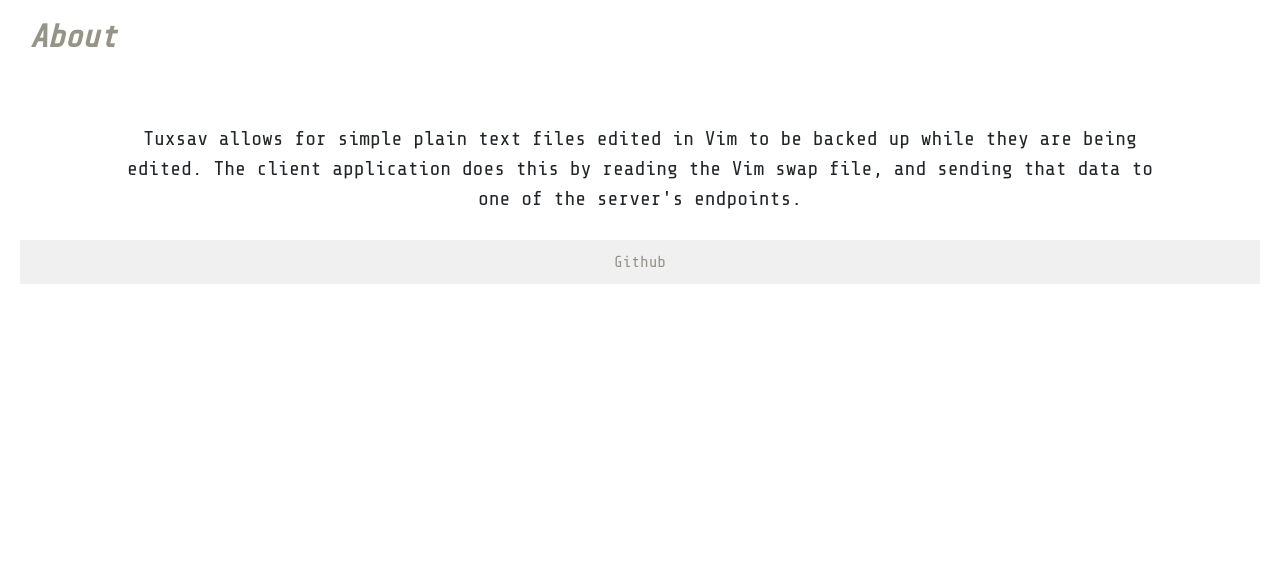
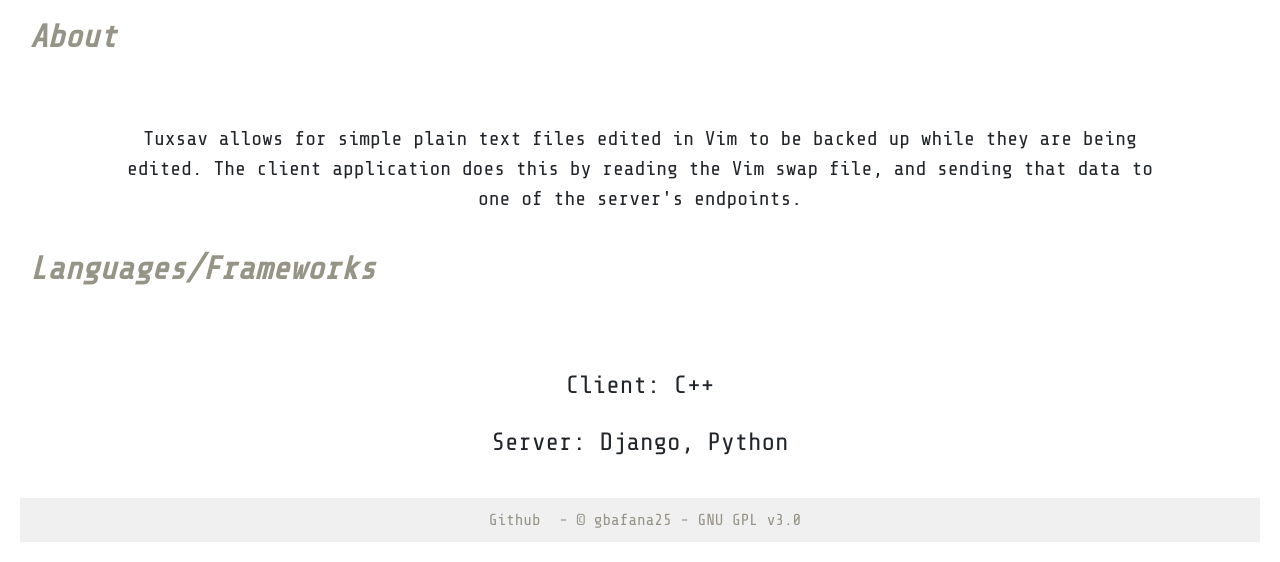
Before and after one commit to gbafana25/tuxsav, a Django app: page / in a window 1280 px wide. Shown: the part 314-876 px from the top of the page. Before the commit the page ends 598 px from the top, so only its background shows below. Run offline with Django 4.2, Linux system fonts and the light colour scheme.

Commit message:
added more to home page/css

```diff
--- a/server/cloud/static/home.css
+++ b/server/cloud/static/home.css
@@ -21,6 +21,7 @@ footer {
 	text-align: center;
 	text-decoration: none;
 	background-color: #f0f0f0;
+	color: #969387;
 }
 
 .foot-link {
@@ -34,6 +35,15 @@ footer {
 	padding-left: 90px;
 	padding-right: 90px;
 	font-size: 20px;
+}
+
+.lang-list {
+	text-align: center;
+	padding-top: 50px;
+	padding-left: 90px;
+	padding-right: 90px;
+	font-size: 25px;
+	list-style: none;
 }
 
 .title {
--- a/server/cloud/templates/cloud/home.html
+++ b/server/cloud/templates/cloud/home.html
@@ -16,6 +16,11 @@
 	<p class="description">
 		Tuxsav allows for simple plain text files edited in Vim to be backed up while they are being edited. The client application does this by reading the Vim swap file, and sending that data to one of the server's endpoints.
 	</p>
+	<h2 class="section-heading">Languages/Frameworks</h2>
+	<ul class="lang-list">
+	<li>Client: C++</li>
+	<li>Server: Django, Python</li>
+	</ul>
 </body>
 
-<footer><a class="foot-link" href="https://github.com/gbafana25/tuxsav">Github</a></footer>
+<footer><a class="foot-link" href="https://github.com/gbafana25/tuxsav">Github</a> - &copy; gbafana25 - GNU GPL v3.0</footer>
--- a/server/cloud/templates/cloud/signup.html
+++ b/server/cloud/templates/cloud/signup.html
@@ -19,6 +19,6 @@
 	<input class="login-input"type="password" id="password" name="password" value="{{ password }}" required><br>
 	<label class="login-label"for="email" >Email: </label><br>
 	<input class="login-input"type="text" id="email" name="email" value="{{ email }}" required><br>
-	<div class="btnbox"><button class="submit-btn" type="submit">Submit</button><br></div>
+	<div class="btnbox"><button class="submit-btn" type="submit">Create account</button><br></div>
 	<p><a class="login-link" href="/accounts/login">Login</a></p>
 </form>
--- a/server/cloud/templates/registration/login.html
+++ b/server/cloud/templates/registration/login.html
@@ -17,7 +17,7 @@
 	<input class="login-input" type="text" id="username" name="username" value="{{ username }}" required><br>
 	<label class="login-label" for="password" >Password: </label><br>
 	<input class="login-input" type="password" id="password" name="password" value="{{ password }}" required><br>
-	<div class="btnbox"><button class="submit-btn" type="submit">Submit</button><br></div>
+	<div class="btnbox"><button class="submit-btn" type="submit">Login</button><br></div>
 	<input type="hidden" name="next" value="{{ next }}">
 	<p><a class="signup-link" href="/signup">Create an account</a></p>
 </form>
```
Also changed, not shown: server/cloud/static/login.css (+8 -2 lines), server/cloud/static/signup.css (+8 -2 lines), README.md.
